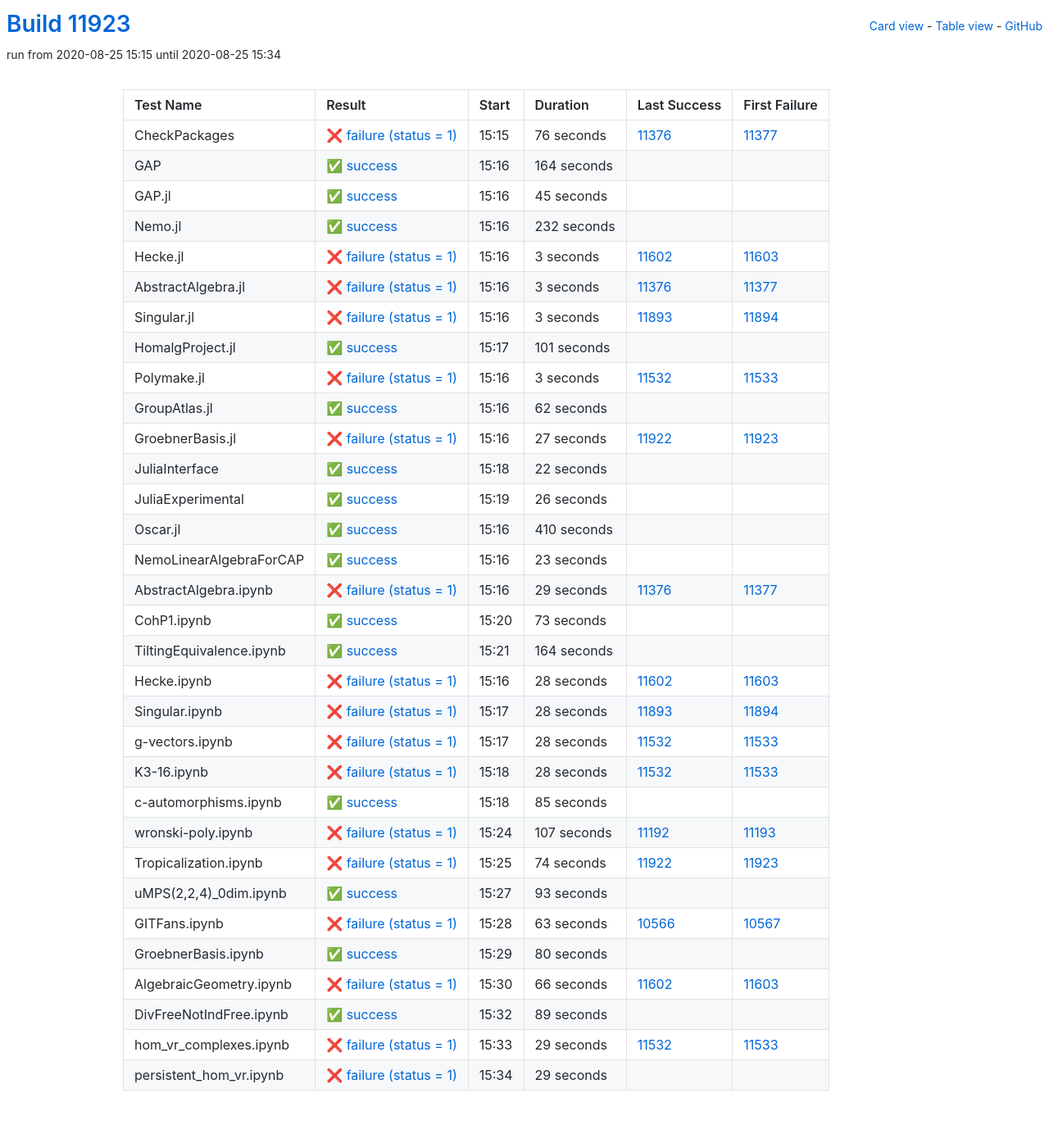
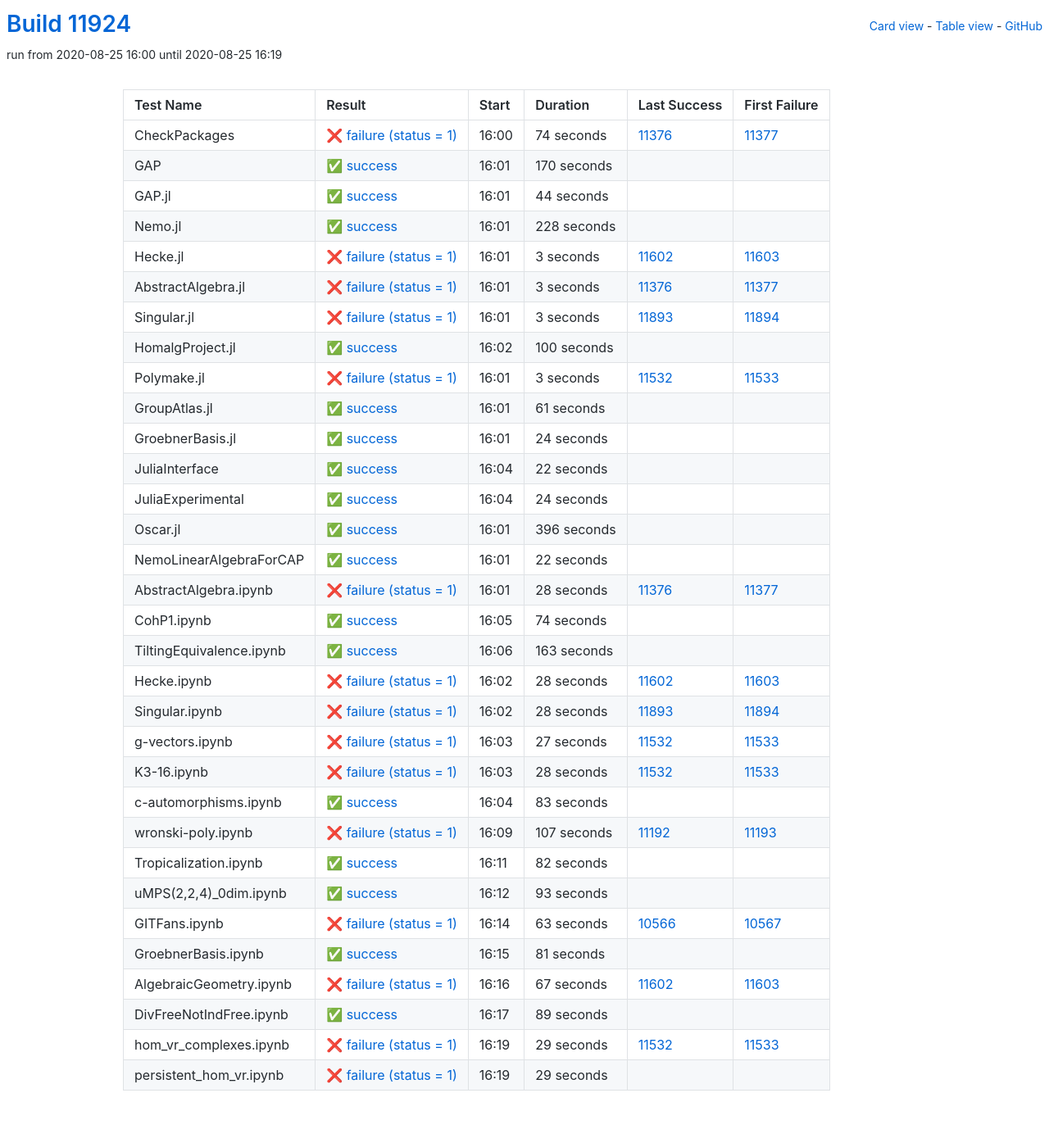
Before and after one commit to oscar-system/oscar-ci-status, a Jekyll site: the page built from table.html, in a window 1280 px wide. Shown: the whole page at 82% size. Built offline with Jekyll 4.4.1, drawn with Linux system fonts in a browser that asks for light colours.

Commit message:
Build #11924

```diff
--- a/_data/ci.yml
+++ b/_data/ci.yml
@@ -1,6 +1,6 @@
 ---
-build: 11923
-build_url: https://oscarci.mathematik.uni-kl.de/job/oscar/11923/
+build: 11924
+build_url: https://oscarci.mathematik.uni-kl.de/job/oscar/11924/
 job: oscar
 organization: oscar-system
 repo: oscar-ci-status
@@ -8,56 +8,56 @@
 tests:
 - name: CheckPackages
   id: checkpackages
-  log: https://oscarci.mathematik.uni-kl.de/job/oscar/11923/artifact/logs/build-11923/CheckPackages.log
-  start: 2020-08-25 15:15
+  log: https://oscarci.mathematik.uni-kl.de/job/oscar/11924/artifact/logs/build-11924/CheckPackages.log
+  start: 2020-08-25 16:00
   success: false
   exitcode: 1
   status: failure
-  duration: 76
+  duration: 74
   last_success: 11376
   last_success_url: https://oscarci.mathematik.uni-kl.de/job/oscar/11376/
   first_failure: 11377
   first_failure_url: https://oscarci.mathematik.uni-kl.de/job/oscar/11377/
 - name: GAP
   id: gap
-  log: https://oscarci.mathematik.uni-kl.de/job/oscar/11923/artifact/logs/build-11923/GAP.log
-  start: 2020-08-25 15:16
+  log: https://oscarci.mathematik.uni-kl.de/job/oscar/11924/artifact/logs/build-11924/GAP.log
+  start: 2020-08-25 16:01
   success: true
   exitcode: 0
   status: success
-  duration: 164
+  duration: 170
   last_success: false
   last_success_url:
   first_failure: false
   first_failure_url:
 - name: GAP.jl
   id: gap-jl
-  log: https://oscarci.mathematik.uni-kl.de/job/oscar/11923/artifact/logs/build-11923/GAP.jl.log
-  start: 2020-08-25 15:16
+  log: https://oscarci.mathematik.uni-kl.de/job/oscar/11924/artifact/logs/build-11924/GAP.jl.log
+  start: 2020-08-25 16:01
   success: true
   exitcode: 0
   status: success
-  duration: 45
+  duration: 44
   last_success: false
   last_success_url:
   first_failure: false
   first_failure_url:
 - name: Nemo.jl
   id: nemo-jl
-  log: https://oscarci.mathematik.uni-kl.de/job/oscar/11923/artifact/logs/build-11923/Nemo.jl.log
-  start: 2020-08-25 15:16
+  log: https://oscarci.mathematik.uni-kl.de/job/oscar/11924/artifact/logs/build-11924/Nemo.jl.log
+  start: 2020-08-25 16:01
   success: true
   exitcode: 0
   status: success
-  duration: 232
+  duration: 228
   last_success: false
   last_success_url:
   first_failure: false
   first_failure_url:
 - name: Hecke.jl
   id: hecke-jl
-  log: https://oscarci.mathematik.uni-kl.de/job/oscar/11923/artifact/logs/build-11923/Hecke.jl.log
-  start: 2020-08-25 15:16
+  log: https://oscarci.mathematik.uni-kl.de/job/oscar/11924/artifact/logs/build-11924/Hecke.jl.log
+  start: 2020-08-25 16:01
   success: false
   exitcode: 1
   status: failure
@@ -68,8 +68,8 @@
   first_failure_url: https://oscarci.mathematik.uni-kl.de/job/oscar/11603/
 - name: AbstractAlgebra.jl
   id: abstractalgebra-jl
-  log: https://oscarci.mathematik.uni-kl.de/job/oscar/11923/artifact/logs/build-11923/AbstractAlgebra.jl.log
-  start: 2020-08-25 15:16
+  log: https://oscarci.mathematik.uni-kl.de/job/oscar/11924/artifact/logs/build-11924/AbstractAlgebra.jl.log
+  start: 2020-08-25 16:01
   success: false
   exitcode: 1
   status: failure
@@ -80,8 +80,8 @@
   first_failure_url: https://oscarci.mathematik.uni-kl.de/job/oscar/11377/
 - name: Singular.jl
   id: singular-jl
-  log: https://oscarci.mathematik.uni-kl.de/job/oscar/11923/artifact/logs/build-11923/Singular.jl.log
-  start: 2020-08-25 15:16
+  log: https://oscarci.mathematik.uni-kl.de/job/oscar/11924/artifact/logs/build-11924/Singular.jl.log
+  start: 2020-08-25 16:01
   success: false
   exitcode: 1
   status: failure
@@ -92,20 +92,20 @@
   first_failure_url: https://oscarci.mathematik.uni-kl.de/job/oscar/11894/
 - name: HomalgProject.jl
   id: homalgproject-jl
-  log: https://oscarci.mathematik.uni-kl.de/job/oscar/11923/artifact/logs/build-11923/HomalgProject.jl.log
-  start: 2020-08-25 15:17
+  log: https://oscarci.mathematik.uni-kl.de/job/oscar/11924/artifact/logs/build-11924/HomalgProject.jl.log
+  start: 2020-08-25 16:02
   success: true
   exitcode: 0
   status: success
-  duration: 101
+  duration: 100
   last_success: false
   last_success_url:
   first_failure: false
   first_failure_url:
 - name: Polymake.jl
   id: polymake-jl
-  log: https://oscarci.mathematik.uni-kl.de/job/oscar/11923/artifact/logs/build-11923/Polymake.jl.log
-  start: 2020-08-25 15:16
+  log: https://oscarci.mathematik.uni-kl.de/job/oscar/11924/artifact/logs/build-11924/Polymake.jl.log
+  start: 2020-08-25 16:01
   success: false
   exitcode: 1
   status: failure
@@ -116,32 +116,32 @@
   first_failure_url: https://oscarci.mathematik.uni-kl.de/job/oscar/11533/
 - name: GroupAtlas.jl
   id: groupatlas-jl
-  log: https://oscarci.mathematik.uni-kl.de/job/oscar/11923/artifact/logs/build-11923/GroupAtlas.jl.log
-  start: 2020-08-25 15:16
+  log: https://oscarci.mathematik.uni-kl.de/job/oscar/11924/artifact/logs/build-11924/GroupAtlas.jl.log
+  start: 2020-08-25 16:01
   success: true
   exitcode: 0
   status: success
-  duration: 62
+  duration: 61
   last_success: false
   last_success_url:
   first_failure: false
   first_failure_url:
 - name: GroebnerBasis.jl
   id: groebnerbasis-jl
-  log: https://oscarci.mathematik.uni-kl.de/job/oscar/11923/artifact/logs/build-11923/GroebnerBasis.jl.log
-  start: 2020-08-25 15:16
-  success: false
-  exitcode: 1
-  status: failure
-  duration: 27
-  last_success: 11922
-  last_success_url: https://oscarci.mathematik.uni-kl.de/job/oscar/11922/
-  first_failure: 11923
-  first_failure_url: https://oscarci.mathematik.uni-kl.de/job/oscar/11923/
+  log: https://oscarci.mathematik.uni-kl.de/job/oscar/11924/artifact/logs/build-11924/GroebnerBasis.jl.log
+  start: 2020-08-25 16:01
+  success: true
+  exitcode: 0
+  status: success
+  duration: 24
+  last_success: false
+  last_success_url:
+  first_failure: false
+  first_failure_url:
 - name: JuliaInterface
   id: juliainterface
-  log: https://oscarci.mathematik.uni-kl.de/job/oscar/11923/artifact/logs/build-11923/JuliaInterface.log
-  start: 2020-08-25 15:18
+  log: https://oscarci.mathematik.uni-kl.de/job/oscar/11924/artifact/logs/build-11924/JuliaInterface.log
+  start: 2020-08-25 16:04
   success: true
   exitcode: 0
   status: success
@@ -152,80 +152,80 @@
   first_failure_url:
 - name: JuliaExperimental
   id: juliaexperimental
-  log: https://oscarci.mathematik.uni-kl.de/job/oscar/11923/artifact/logs/build-11923/JuliaExperimental.log
-  start: 2020-08-25 15:19
+  log: https://oscarci.mathematik.uni-kl.de/job/oscar/11924/artifact/logs/build-11924/JuliaExperimental.log
+  start: 2020-08-25 16:04
   success: true
   exitcode: 0
   status: success
-  duration: 26
+  duration: 24
   last_success: false
   last_success_url:
   first_failure: false
   first_failure_url:
 - name: Oscar.jl
   id: oscar-jl
-  log: https://oscarci.mathematik.uni-kl.de/job/oscar/11923/artifact/logs/build-11923/Oscar.jl.log
-  start: 2020-08-25 15:16
+  log: https://oscarci.mathematik.uni-kl.de/job/oscar/11924/artifact/logs/build-11924/Oscar.jl.log
+  start: 2020-08-25 16:01
   success: true
   exitcode: 0
   status: success
-  duration: 410
+  duration: 396
   last_success: false
   last_success_url:
   first_failure: false
   first_failure_url:
 - name: NemoLinearAlgebraForCAP
   id: nemolinearalgebraforcap
-  log: https://oscarci.mathematik.uni-kl.de/job/oscar/11923/artifact/logs/build-11923/NemoLinearAlgebraForCAP.log
-  start: 2020-08-25 15:16
+  log: https://oscarci.mathematik.uni-kl.de/job/oscar/11924/artifact/logs/build-11924/NemoLinearAlgebraForCAP.log
+  start: 2020-08-25 16:01
   success: true
   exitcode: 0
   status: success
-  duration: 23
+  duration: 22
   last_success: false
   last_success_url:
   first_failure: false
   first_failure_url:
 - name: AbstractAlgebra.ipynb
   id: abstractalgebra-ipynb
-  log: https://oscarci.mathematik.uni-kl.de/job/oscar/11923/artifact/logs/build-11923/AbstractAlgebra.ipynb.log
-  start: 2020-08-25 15:16
+  log: https://oscarci.mathematik.uni-kl.de/job/oscar/11924/artifact/logs/build-11924/AbstractAlgebra.ipynb.log
+  start: 2020-08-25 16:01
   success: false
   exitcode: 1
   status: failure
-  duration: 29
+  duration: 28
   last_success: 11376
   last_success_url: https://oscarci.mathematik.uni-kl.de/job/oscar/11376/
   first_failure: 11377
   first_failure_url: https://oscarci.mathematik.uni-kl.de/job/oscar/11377/
 - name: CohP1.ipynb
   id: cohp1-ipynb
-  log: https://oscarci.mathematik.uni-kl.de/job/oscar/11923/artifact/logs/build-11923/CohP1.ipynb.log
-  start: 2020-08-25 15:20
+  log: https://oscarci.mathematik.uni-kl.de/job/oscar/11924/artifact/logs/build-11924/CohP1.ipynb.log
+  start: 2020-08-25 16:05
   success: true
   exitcode: 0
   status: success
-  duration: 73
+  duration: 74
   last_success: false
   last_success_url:
   first_failure: false
   first_failure_url:
 - name: TiltingEquivalence.ipynb
   id: tiltingequivalence-ipynb
-  log: https://oscarci.mathematik.uni-kl.de/job/oscar/11923/artifact/logs/build-11923/TiltingEquivalence.ipynb.log
-  start: 2020-08-25 15:21
+  log: https://oscarci.mathematik.uni-kl.de/job/oscar/11924/artifact/logs/build-11924/TiltingEquivalence.ipynb.log
+  start: 2020-08-25 16:06
   success: true
   exitcode: 0
   status: success
-  duration: 164
+  duration: 163
   last_success: false
   last_success_url:
   first_failure: false
   first_failure_url:
 - name: Hecke.ipynb
   id: hecke-ipynb
-  log: https://oscarci.mathematik.uni-kl.de/job/oscar/11923/artifact/logs/build-11923/Hecke.ipynb.log
-  start: 2020-08-25 15:16
+  log: https://oscarci.mathematik.uni-kl.de/job/oscar/11924/artifact/logs/build-11924/Hecke.ipynb.log
+  start: 2020-08-25 16:02
   success: false
   exitcode: 1
   status: failure
@@ -236,8 +236,8 @@
   first_failure_url: https://oscarci.mathematik.uni-kl.de/job/oscar/11603/
 - name: Singular.ipynb
   id: singular-ipynb
-  log: https://oscarci.mathematik.uni-kl.de/job/oscar/11923/artifact/logs/build-11923/Singular.ipynb.log
-  start: 2020-08-25 15:17
+  log: https://oscarci.mathematik.uni-kl.de/job/oscar/11924/artifact/logs/build-11924/Singular.ipynb.log
+  start: 2020-08-25 16:02
   success: false
   exitcode: 1
   status: failure
@@ -248,20 +248,20 @@
   first_failure_url: https://oscarci.mathematik.uni-kl.de/job/oscar/11894/
 - name: g-vectors.ipynb
   id: g-vectors-ipynb
-  log: https://oscarci.mathematik.uni-kl.de/job/oscar/11923/artifact/logs/build-11923/g-vectors.ipynb.log
-  start: 2020-08-25 15:17
+  log: https://oscarci.mathematik.uni-kl.de/job/oscar/11924/artifact/logs/build-11924/g-vectors.ipynb.log
+  start: 2020-08-25 16:03
   success: false
   exitcode: 1
   status: failure
-  duration: 28
+  duration: 27
   last_success: 11532
   last_success_url: https://oscarci.mathematik.uni-kl.de/job/oscar/11532/
   first_failure: 11533
   first_failure_url: https://oscarci.mathematik.uni-kl.de/job/oscar/11533/
 - name: K3-16.ipynb
   id: k3-16-ipynb
-  log: https://oscarci.mathematik.uni-kl.de/job/oscar/11923/artifact/logs/build-11923/K3-16.ipynb.log
-  start: 2020-08-25 15:18
+  log: https://oscarci.mathematik.uni-kl.de/job/oscar/11924/artifact/logs/build-11924/K3-16.ipynb.log
+  start: 2020-08-25 16:03
   success: false
   exitcode: 1
   status: failure
@@ -272,20 +272,20 @@
   first_failure_url: https://oscarci.mathematik.uni-kl.de/job/oscar/11533/
 - name: c-automorphisms.ipynb
   id: c-automorphisms-ipynb
-  log: https://oscarci.mathematik.uni-kl.de/job/oscar/11923/artifact/logs/build-11923/c-automorphisms.ipynb.log
-  start: 2020-08-25 15:18
+  log: https://oscarci.mathematik.uni-kl.de/job/oscar/11924/artifact/logs/build-11924/c-automorphisms.ipynb.log
+  start: 2020-08-25 16:04
   success: true
   exitcode: 0
   status: success
-  duration: 85
+  duration: 83
   last_success: false
   last_success_url:
   first_failure: false
   first_failure_url:
 - name: wronski-poly.ipynb
   id: wronski-poly-ipynb
-  log: https://oscarci.mathematik.uni-kl.de/job/oscar/11923/artifact/logs/build-11923/wronski-poly.ipynb.log
-  start: 2020-08-25 15:24
+  log: https://oscarci.mathematik.uni-kl.de/job/oscar/11924/artifact/logs/build-11924/wronski-poly.ipynb.log
+  start: 2020-08-25 16:09
   success: false
   exitcode: 1
   status: failure
@@ -296,20 +296,20 @@
   first_failure_url: https://oscarci.mathematik.uni-kl.de/job/oscar/11193/
 - name: Tropicalization.ipynb
   id: tropicalization-ipynb
-  log: https://oscarci.mathematik.uni-kl.de/job/oscar/11923/artifact/logs/build-11923/Tropicalization.ipynb.log
-  start: 2020-08-25 15:25
-  success: false
-  exitcode: 1
-  status: failure
-  duration: 74
-  last_success: 11922
-  last_success_url: https://oscarci.mathematik.uni-kl.de/job/oscar/11922/
-  first_failure: 11923
-  first_failure_url: https://oscarci.mathematik.uni-kl.de/job/oscar/11923/
+  log: https://oscarci.mathematik.uni-kl.de/job/oscar/11924/artifact/logs/build-11924/Tropicalization.ipynb.log
+  start: 2020-08-25 16:11
+  success: true
+  exitcode: 0
+  status: success
+  duration: 82
+  last_success: false
+  last_success_url:
+  first_failure: false
+  first_failure_url:
 - name: uMPS(2,2,4)_0dim.ipynb
   id: umps-2-2-4-0dim-ipynb
-  log: https://oscarci.mathematik.uni-kl.de/job/oscar/11923/artifact/logs/build-11923/uMPS-2-2-4-_0dim.ipynb.log
-  start: 2020-08-25 15:27
+  log: https://oscarci.mathematik.uni-kl.de/job/oscar/11924/artifact/logs/build-11924/uMPS-2-2-4-_0dim.ipynb.log
+  start: 2020-08-25 16:12
   success: true
   exitcode: 0
   status: success
@@ -320,8 +320,8 @@
   first_failure_url:
 - name: GITFans.ipynb
   id: gitfans-ipynb
-  log: https://oscarci.mathematik.uni-kl.de/job/oscar/11923/artifact/logs/build-11923/GITFans.ipynb.log
-  start: 2020-08-25 15:28
+  log: https://oscarci.mathematik.uni-kl.de/job/oscar/11924/artifact/logs/build-11924/GITFans.ipynb.log
+  start: 2020-08-25 16:14
   success: false
   exitcode: 1
   status: failure
@@ -332,32 +332,32 @@
   first_failure_url: https://oscarci.mathematik.uni-kl.de/job/oscar/10567/
 - name: GroebnerBasis.ipynb
   id: groebnerbasis-ipynb
-  log: https://oscarci.mathematik.uni-kl.de/job/oscar/11923/artifact/logs/build-11923/GroebnerBasis.ipynb.log
-  start: 2020-08-25 15:29
+  log: https://oscarci.mathematik.uni-kl.de/job/oscar/11924/artifact/logs/build-11924/GroebnerBasis.ipynb.log
+  start: 2020-08-25 16:15
   success: true
   exitcode: 0
   status: success
-  duration: 80
+  duration: 81
   last_success: false
   last_success_url:
   first_failure: false
   first_failure_url:
 - name: AlgebraicGeometry.ipynb
   id: algebraicgeometry-ipynb
-  log: https://oscarci.mathematik.uni-kl.de/job/oscar/11923/artifact/logs/build-11923/AlgebraicGeometry.ipynb.log
-  start: 2020-08-25 15:30
+  log: https://oscarci.mathematik.uni-kl.de/job/oscar/11924/artifact/logs/build-11924/AlgebraicGeometry.ipynb.log
+  start: 2020-08-25 16:16
   success: false
   exitcode: 1
   status: failure
-  duration: 66
+  duration: 67
   last_success: 11602
   last_success_url: https://oscarci.mathematik.uni-kl.de/job/oscar/11602/
   first_failure: 11603
   first_failure_url: https://oscarci.mathematik.uni-kl.de/job/oscar/11603/
 - name: DivFreeNotIndFree.ipynb
   id: divfreenotindfree-ipynb
-  log: https://oscarci.mathematik.uni-kl.de/job/oscar/11923/artifact/logs/build-11923/DivFreeNotIndFree.ipynb.log
-  start: 2020-08-25 15:32
+  log: https://oscarci.mathematik.uni-kl.de/job/oscar/11924/artifact/logs/build-11924/DivFreeNotIndFree.ipynb.log
+  start: 2020-08-25 16:17
   success: true
   exitcode: 0
   status: success
@@ -368,8 +368,8 @@
   first_failure_url:
 - name: hom_vr_complexes.ipynb
   id: hom-vr-complexes-ipynb
-  log: https://oscarci.mathematik.uni-kl.de/job/oscar/11923/artifact/logs/build-11923/hom_vr_complexes.ipynb.log
-  start: 2020-08-25 15:33
+  log: https://oscarci.mathematik.uni-kl.de/job/oscar/11924/artifact/logs/build-11924/hom_vr_complexes.ipynb.log
+  start: 2020-08-25 16:19
   success: false
   exitcode: 1
   status: failure
@@ -380,8 +380,8 @@
   first_failure_url: https://oscarci.mathematik.uni-kl.de/job/oscar/11533/
 - name: persistent_hom_vr.ipynb
   id: persistent-hom-vr-ipynb
-  log: https://oscarci.mathematik.uni-kl.de/job/oscar/11923/artifact/logs/build-11923/persistent_hom_vr.ipynb.log
-  start: 2020-08-25 15:34
+  log: https://oscarci.mathematik.uni-kl.de/job/oscar/11924/artifact/logs/build-11924/persistent_hom_vr.ipynb.log
+  start: 2020-08-25 16:19
   success: false
   exitcode: 1
   status: failure
```
Also changed, not shown: README.md.
